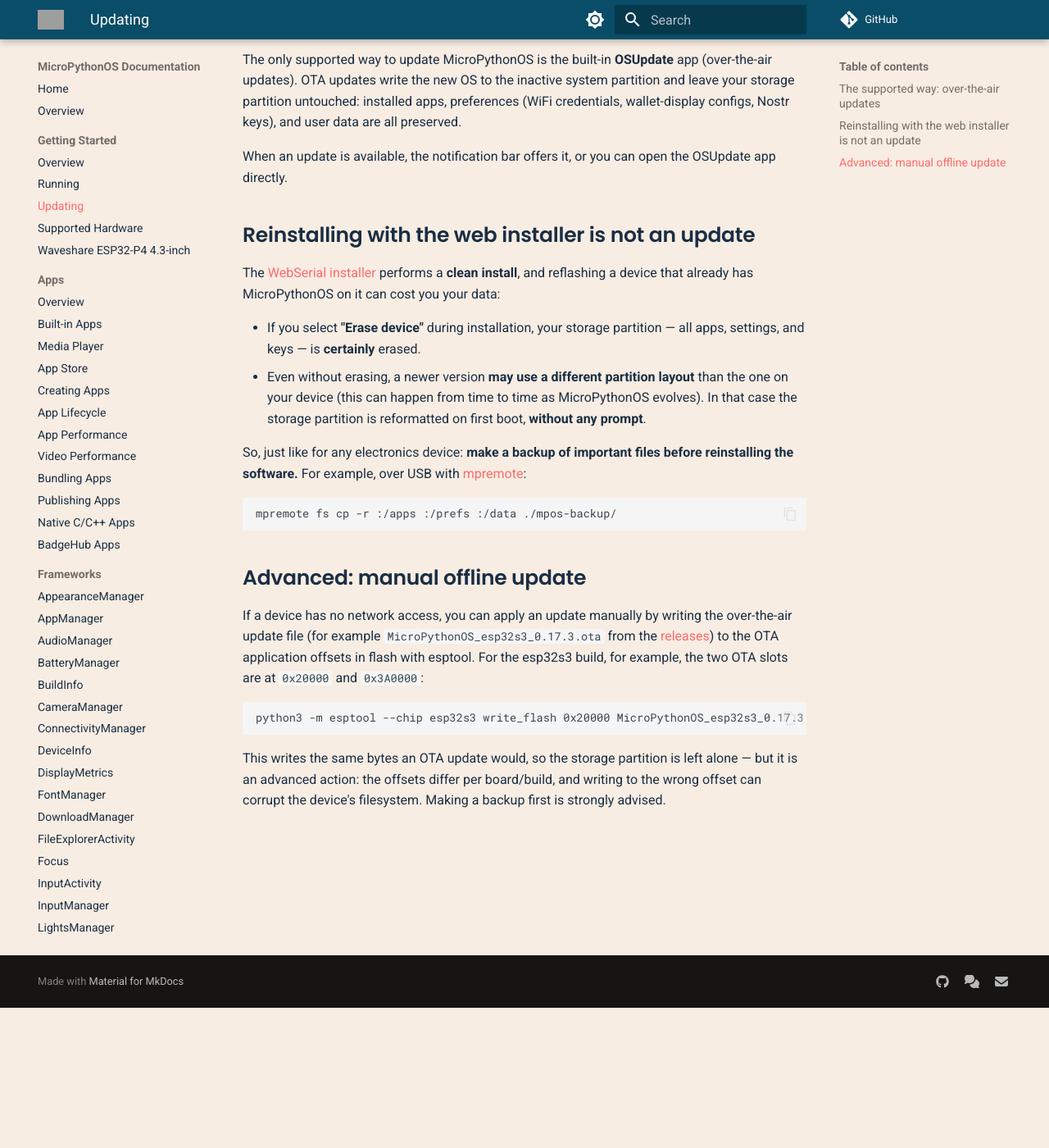
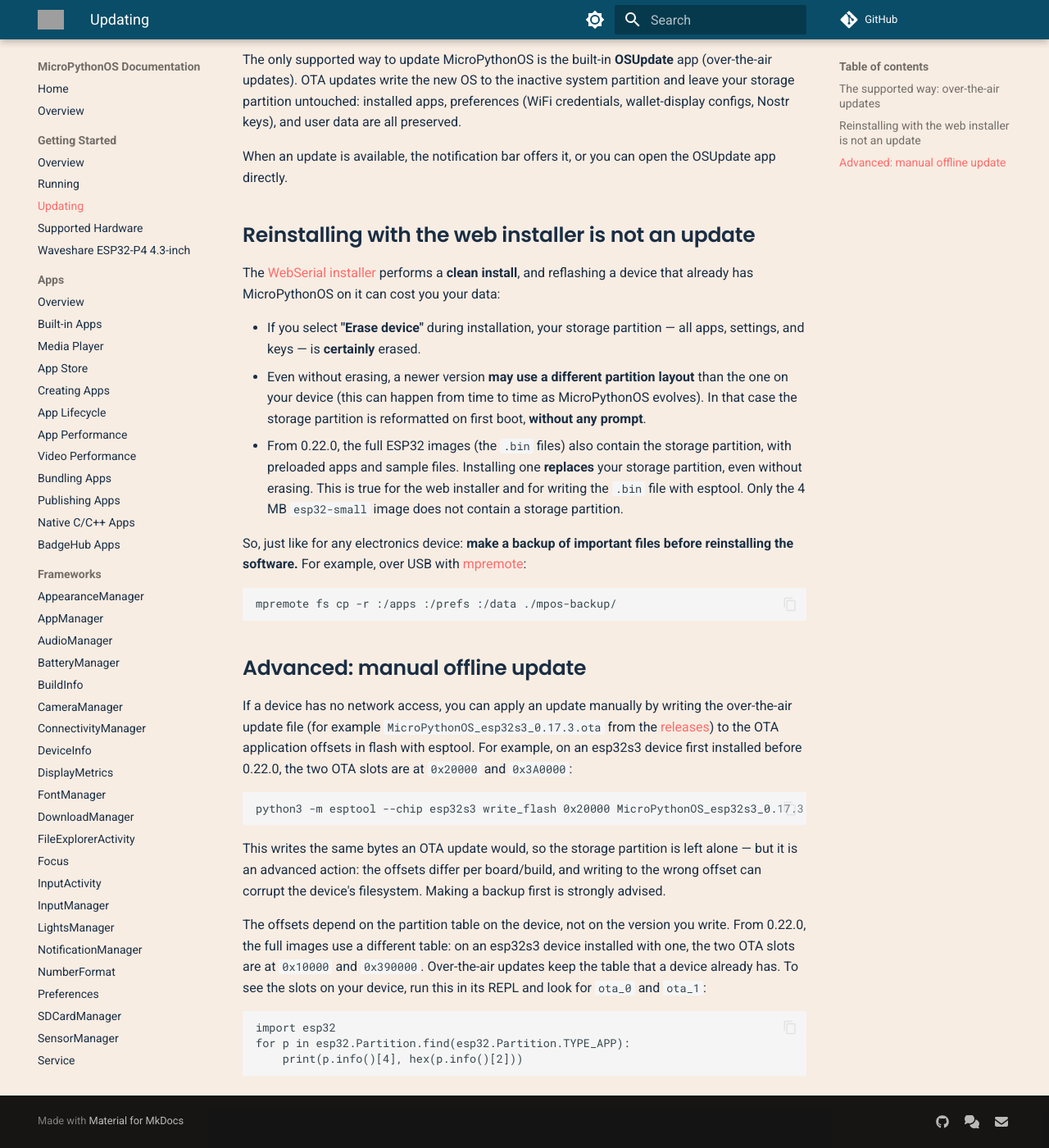
Before and after one commit to MicroPythonOS/docs, an MkDocs documentation site: the page built from docs/getting-started/updating.md, in a window 1280 px wide and 1400 px high, scrolled down 171 px. Shown: the whole window at 82% size. Built offline with MkDocs 1.6.1 and Material for MkDocs 9.7.7, drawn with Linux system fonts in a browser that asks for light colours; comment, search, counter and statistics services are not loaded; grey boxes are pictures that could not be loaded.

Commit message:
Updating: full images from 0.22.0 replace the storage partition
From 0.22.0, the full ESP32 images (.bin) contain the storage partition
with preloaded apps and sample files, so installing one replaces the
apps and settings even without "Erase device". Only the 4 MB
esp32-small image has no storage partition.

They also use a new partition table, so the OTA slot offsets in the
manual offline update section now depend on how the device was first
installed. Say which table the 0x20000/0x3A0000 example is for, give the
new esp32s3 offsets, and show how to list the slots in the REPL.

Co-Authored-By: Claude Opus 5.5 <noreply@anthropic.com>

````diff
--- a/docs/getting-started/updating.md
+++ b/docs/getting-started/updating.md
@@ -23,6 +23,11 @@ on it can cost you your data:
   layout** than the one on your device (this can happen from time to time
   as MicroPythonOS evolves). In that case the storage partition is
   reformatted on first boot, **without any prompt**.
+- From 0.22.0, the full ESP32 images (the `.bin` files) also contain the
+  storage partition, with preloaded apps and sample files. Installing one
+  **replaces** your storage partition, even without erasing. This is true
+  for the web installer and for writing the `.bin` file with esptool.
+  Only the 4 MB `esp32-small` image does not contain a storage partition.
 
 So, just like for any electronics device: **make a backup of important
 files before reinstalling the software.** For example, over USB with
@@ -38,8 +43,9 @@ If a device has no network access, you can apply an update manually by
 writing the over-the-air update file (for example
 `MicroPythonOS_esp32s3_0.17.3.ota` from the
 [releases](https://github.com/MicroPythonOS/MicroPythonOS/releases)) to
-the OTA application offsets in flash with esptool. For the esp32s3 build,
-for example, the two OTA slots are at `0x20000` and `0x3A0000`:
+the OTA application offsets in flash with esptool. For example, on an
+esp32s3 device first installed before 0.22.0, the two OTA slots are at
+`0x20000` and `0x3A0000`:
 
 ```bash
 python3 -m esptool --chip esp32s3 write_flash 0x20000 MicroPythonOS_esp32s3_0.17.3.ota
@@ -49,3 +55,16 @@ This writes the same bytes an OTA update would, so the storage partition
 is left alone — but it is an advanced action: the offsets differ per
 board/build, and writing to the wrong offset can corrupt the device's
 filesystem. Making a backup first is strongly advised.
+
+The offsets depend on the partition table on the device, not on the
+version you write. From 0.22.0, the full images use a different table: on
+an esp32s3 device installed with one, the two OTA slots are at `0x10000`
+and `0x390000`. Over-the-air updates keep the table that a device already
+has. To see the slots on your device, run this in its REPL and look for
+`ota_0` and `ota_1`:
+
+```python
+import esp32
+for p in esp32.Partition.find(esp32.Partition.TYPE_APP):
+    print(p.info()[4], hex(p.info()[2]))
+```
````
